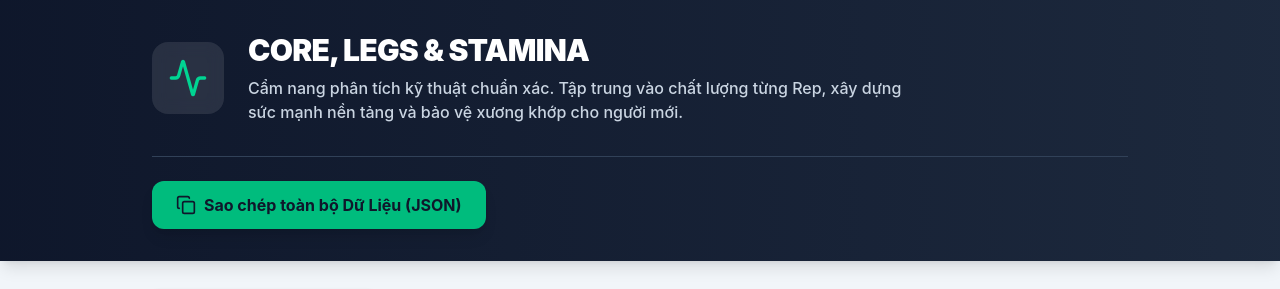
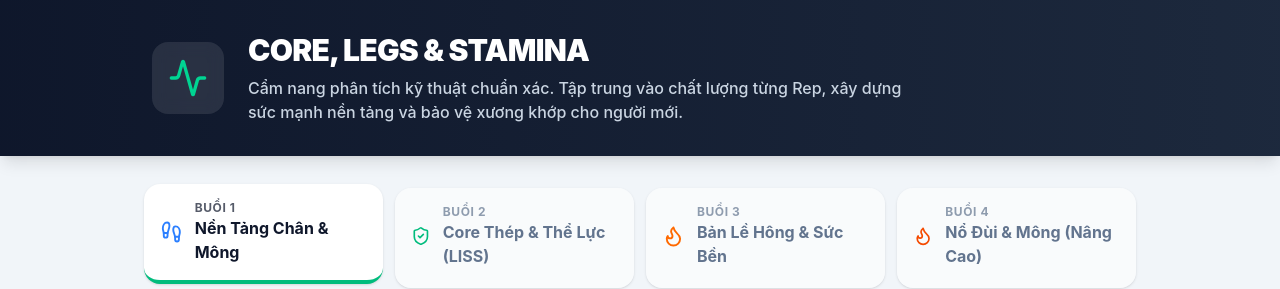
Before and after one commit to ocsenbenho/FitnessCore, a React (Vite) app: page / in a window 1280 px wide. Shown: the top 289 px of the page. Built offline with nearby package versions, Linux system fonts and the light colour scheme.

Commit message:
Remove JSON copy export button

```diff
--- a/src/App.jsx
+++ b/src/App.jsx
@@ -9,15 +9,12 @@ ShieldCheck,
 Footprints,
 Loader2,
 Info,
-Copy,
-Check,
 PlayCircle
 } from 'lucide-react';
 
 const App = () => {
 const [activeDay, setActiveDay] = useState(0);
 const [activeExerciseIdx, setActiveExerciseIdx] = useState(0);
-const [isCopied, setIsCopied] = useState(false);
 
 const workoutPlan = [
 {
@@ -237,28 +234,6 @@ setActiveDay(idx);
 setActiveExerciseIdx(0); // Reset exercise selection when switching tabs
 };
 
-const handleCopyJSON = () => {
-const exportData = workoutPlan.map(day => ({
-day: day.day,
-title: day.title,
-focus: day.focus,
-exercises: day.exercises
-}));
-
-const textArea = document.createElement("textarea");
-textArea.value = JSON.stringify(exportData, null, 2);
-document.body.appendChild(textArea);
-textArea.select();
-try {
-document.execCommand('copy');
-setIsCopied(true);
-setTimeout(() => setIsCopied(false), 2000);
-} catch (err) {
-console.error('Lỗi khi copy', err);
-}
-document.body.removeChild(textArea);
-};
-
 const activeData = workoutPlan[activeDay];
 const activeExercise = activeData.exercises[activeExerciseIdx];
 
@@ -278,13 +253,6 @@ return (
                         tảng và bảo vệ xương khớp cho người mới.
                     </p>
                 </div>
-            </div>
-            <div className="mt-8 pt-6 border-t border-slate-700 flex justify-center md:justify-start">
-                <button onClick={handleCopyJSON}
-                    className="flex items-center gap-2 px-6 py-3 bg-emerald-500 hover:bg-emerald-400 text-slate-900 font-bold rounded-xl transition-colors shadow-lg">
-                    {isCopied ? <Check size={20} /> : <Copy size={20} />}
-                    {isCopied ? "Đã lưu JSON vào Clipboard!" : "Sao chép toàn bộ Dữ Liệu (JSON)"}
-                </button>
             </div>
         </div>
     </header>
```
